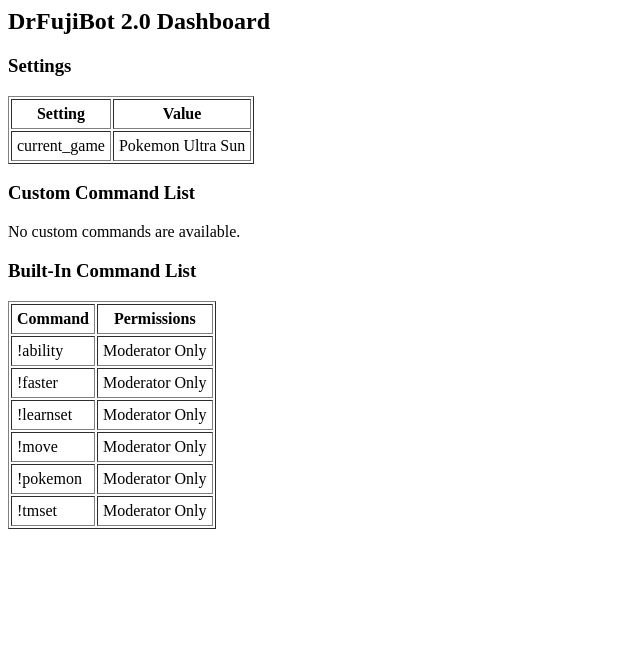
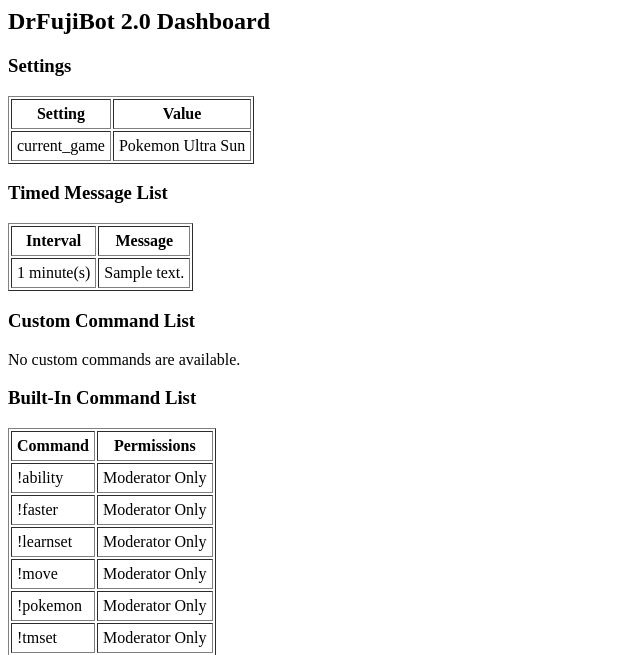
Before and after one commit to EverOddish/DrFujiBot, a Django app: page /dashboard/ in a window 1280 px wide. Shown: the top 655 px of the page, without its empty margins (0-640 px from the left). Run offline with Django 3.2, Linux system fonts and the light colour scheme; data comes from the database, SQL or seed files in the repository; tables that the repository leaves empty hold one stand-in row (values such as "Sample post").

Commit message:
Display timed messages on the dashboard

```diff
--- a/DrFujiBot_Django/dashboard/templates/dashboard/index.html
+++ b/DrFujiBot_Django/dashboard/templates/dashboard/index.html
@@ -14,6 +14,18 @@
             </table>
         {% else %}
             <p>No settings are set.</p>
+        {% endif %}
+
+        <h3>Timed Message List</h3>
+        {% if timed_message_list %}
+            <table border="1" cellpadding="5">
+                <tr><th>Interval</th><th>Message</th></tr>
+            {% for message in timed_message_list %}
+            <tr><td>{{ message.minutes_interval }} minute(s)</td><td>{{ message.message.output_text }}</td></tr>
+            {% endfor %}
+            </table>
+        {% else %}
+            <p>No timed messages are available.</p>
         {% endif %}
 
         <h3>Custom Command List</h3>
--- a/DrFujiBot_Django/dashboard/views.py
+++ b/DrFujiBot_Django/dashboard/views.py
@@ -10,9 +10,11 @@ from .lookup_commands import handle_lookup_command
 
 def index(request):
     settings_list = Setting.objects.order_by('key')
+    timed_message_list = TimedMessage.objects.all().order_by('minutes_interval')
     custom_command_list = Command.objects.filter(output__isnull=False).order_by('command')
     builtin_command_list = Command.objects.filter(output__isnull=True).order_by('command')
     context = {'settings_list': settings_list,
+               'timed_message_list': timed_message_list,
                'custom_command_list' : custom_command_list,
                'builtin_command_list' : builtin_command_list}
     return render(request, 'dashboard/index.html', context)
```
